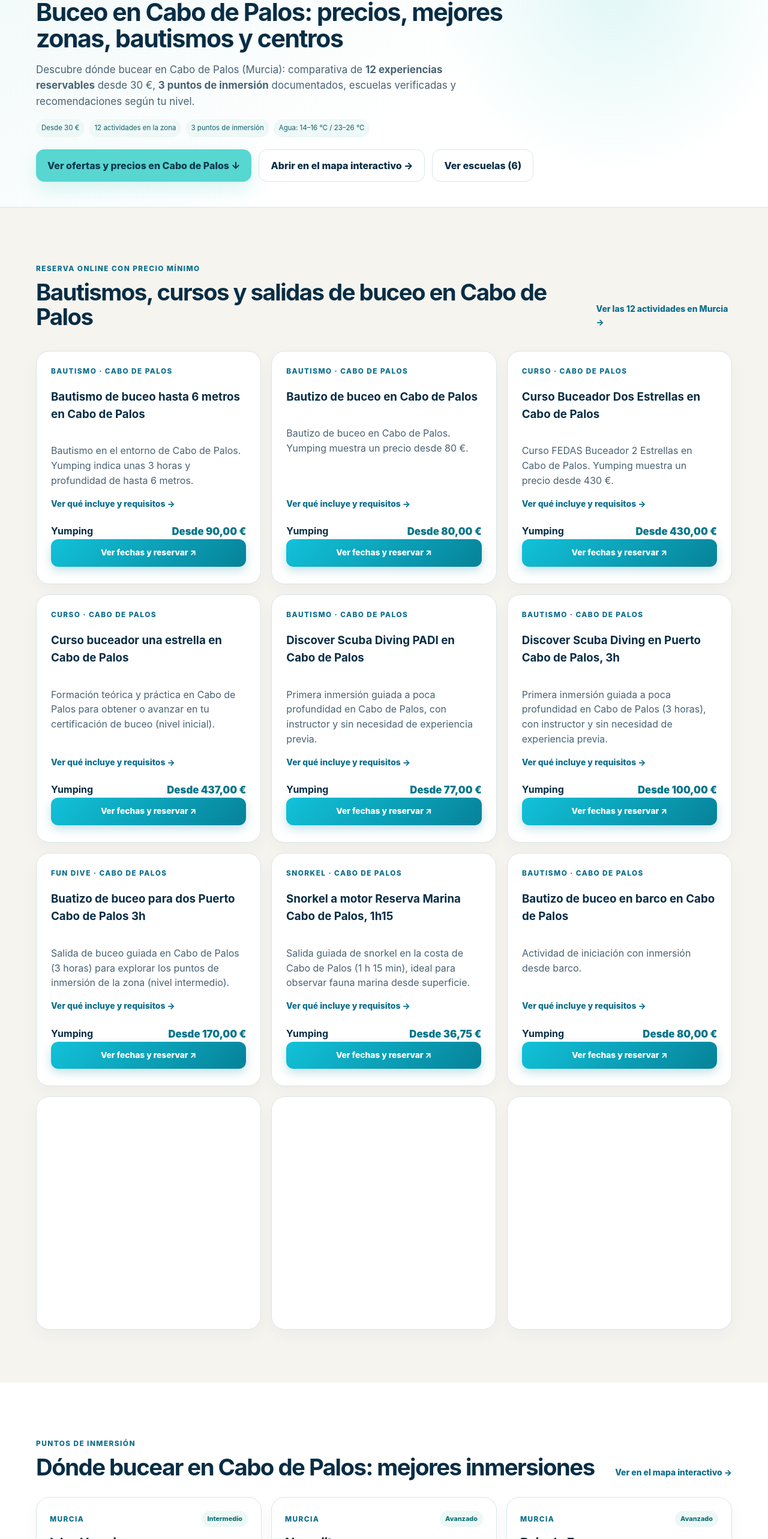
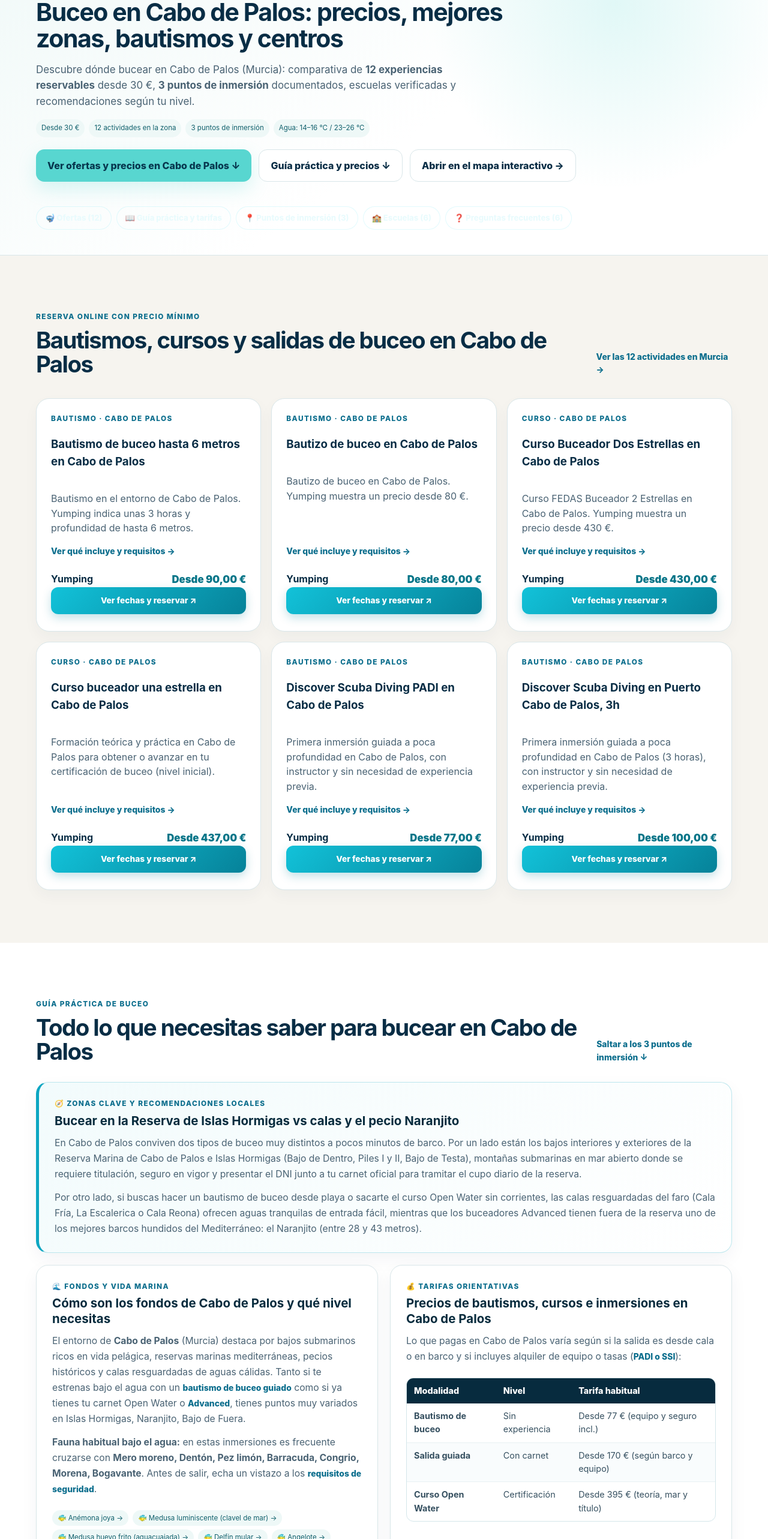
Before and after one commit to poldoria6-droi/buceo, a Next.js app: page /buceo/cabo-de-palos in a window 1280 px wide. Shown: the part 209-2775 px from the top of the page at 60% size. Built offline with nearby package versions, Linux system fonts and the light colour scheme; no server answers.

Commit message:
feat(ux): move destination practical guide up into visual cards and add jump navigation

```diff
--- a/app/buceo/[slug]/page.tsx
+++ b/app/buceo/[slug]/page.tsx
@@ -124,23 +124,43 @@ export default async function DestinationPage({ params }: Props) {
             <a href="#actividades" className="button button-primary">
               Ver ofertas y precios en {destination.name} ↓
             </a>
+            <a href="#guia" className="button button-ghost-dark">
+              Guía práctica y precios ↓
+            </a>
             <Link
               href={`/actividades/#mapa&region=${encodeURIComponent(destCommunity)}`}
               className="button button-ghost-dark"
             >
               Abrir en el mapa interactivo →
             </Link>
-            {seoData.matchedCenters.length > 0 && (
-              <a href="#escuelas" className="button button-ghost-dark">
-                Ver escuelas ({seoData.matchedCenters.length})
+          </div>
+
+          <nav className="destination-jump-nav" aria-label={`Secciones sobre buceo en ${destination.name}`}>
+            {seoData.featuredActivities.length > 0 && (
+              <a href="#actividades" className="destination-jump-link">
+                🤿 Ofertas ({seoData.totalCount})
               </a>
             )}
-          </div>
+            <a href="#guia" className="destination-jump-link">
+              📖 Guía práctica y tarifas
+            </a>
+            <a href="#inmersiones" className="destination-jump-link">
+              📍 Puntos de inmersión ({sites.length})
+            </a>
+            {seoData.matchedCenters.length > 0 && (
+              <a href="#escuelas" className="destination-jump-link">
+                🏫 Escuelas ({seoData.matchedCenters.length})
+              </a>
+            )}
+            <a href="#faq" className="destination-jump-link">
+              ❓ Preguntas frecuentes ({seoData.faqs.length})
+            </a>
+          </nav>
         </div>
       </section>
 
       {seoData.featuredActivities.length > 0 && (
-        <section id="actividades" className="section section-soft">
+        <section id="actividades" className="section section-soft destination-section-anchor">
           <div className="container">
             <div className="section-heading">
               <div>
@@ -155,7 +175,7 @@ export default async function DestinationPage({ params }: Props) {
               </Link>
             </div>
             <div className="guide-grid">
-              {seoData.featuredActivities.map((activity) => (
+              {seoData.featuredActivities.slice(0, 6).map((activity) => (
                 <article className="guide-card" key={activity.slug}>
                   <span className="eyebrow">
                     {activity.type} · {activity.destination}
@@ -175,7 +195,171 @@ export default async function DestinationPage({ params }: Props) {
         </section>
       )}
 
-      <section className="section">
+      <section id="guia" className="section destination-section-anchor">
+        <div className="container">
+          <div className="section-heading">
+            <div>
+              <span className="eyebrow">GUÍA PRÁCTICA DE BUCEO</span>
+              <h2>Todo lo que necesitas saber para bucear en {destination.name}</h2>
+            </div>
+            <a href="#inmersiones" className="text-link">
+              Saltar a los {sites.length} puntos de inmersión ↓
+            </a>
+          </div>
+
+          <div className="destination-guide-grid">
+            {seoData.localLongTail && (
+              <article className="destination-guide-card destination-guide-card--highlight">
+                <span className="eyebrow">🧭 ZONAS CLAVE Y RECOMENDACIONES LOCALES</span>
+                <h3>{seoData.localLongTail.heading}</h3>
+                {seoData.localLongTail.paragraphs.map((paragraph, idx) => (
+                  <p key={idx}>{paragraph}</p>
+                ))}
+                {destination.slug === "el-hierro" && (
+                  <p>
+                    👉 Si estás cuadrando aviones o ferry interinsular, alojamiento y bonos de inmersión, te hemos preparado una{" "}
+                    <Link href="/guias/viaje-de-buceo-a-el-hierro" className="text-link">
+                      guía paso a paso para organizar tu viaje de buceo a El Hierro (La Restinga) →
+                    </Link>
+                  </p>
+                )}
+              </article>
+            )}
+
+            <article className="destination-guide-card">
+              <span className="eyebrow">🌊 FONDOS Y VIDA MARINA</span>
+              <h3>
+                {destination.slug === "madrid"
+                  ? `Cómo funcionan los cursos y bautismos en ${destination.name}`
+                  : `Cómo son los fondos de ${destination.name} y qué nivel necesitas`}
+              </h3>
+              <p>
+                El entorno de <strong>{destination.name}</strong> ({destination.region}) destaca por{" "}
+                {seoData.climate.marineEnvironment}. Tanto si te estrenas bajo el agua con un{" "}
+                <Link href="/guias/bautismo-de-buceo-en-espana" className="text-link">
+                  bautismo de buceo guiado
+                </Link>{" "}
+                como si ya tienes tu carnet Open Water o{" "}
+                <Link href="/guias/curso-advanced-open-water-espana" className="text-link">
+                  Advanced
+                </Link>
+                , tienes puntos muy variados en {sites.map((s) => s.name).slice(0, 3).join(", ")}.
+              </p>
+              <p>
+                {destination.slug === "madrid" ? (
+                  <>
+                    Tras completar las clases en piscina climatizada o foso en {destination.name}, las salidas a mar abierto se organizan en Murcia, Alicante o la Costa Brava, donde verás especies como{" "}
+                    <strong>{animals.join(", ")}</strong>. Revisa antes los{" "}
+                  </>
+                ) : (
+                  <>
+                    <strong>Fauna habitual bajo el agua:</strong> en estas inmersiones es frecuente cruzarse con{" "}
+                    <strong>{animals.join(", ")}</strong>. Antes de salir, echa un vistazo a los{" "}
+                  </>
+                )}
+                <Link href="/guias/requisitos-para-bucear-en-espana" className="text-link">
+                  requisitos de seguridad
+                </Link>.
+              </p>
+              {matchedSpecies.length > 0 && (
+                <div className="hero-tags" style={{ marginTop: "0.5rem" }}>
+                  {matchedSpecies.map((sp) => (
+                    <Link
+                      key={sp.slug}
+                      href={`/fauna/${sp.slug}`}
+                      style={{ textDecoration: "none" }}
+                    >
+                      <span>🐠 {sp.name} →</span>
+                    </Link>
+                  ))}
+                </div>
+              )}
+            </article>
+
+            <article className="destination-guide-card">
+              <span className="eyebrow">💰 TARIFAS ORIENTATIVAS</span>
+              <h3>Precios de bautismos, cursos e inmersiones en {destination.name}</h3>
+              <p>
+                Lo que pagas en {destination.name} varía según si la salida es desde cala o en barco y si incluyes alquiler de equipo o tasas (<Link href="/guias/padi-vs-ssi-diferencias" className="text-link">PADI o SSI</Link>):
+              </p>
+              <div style={{ overflowX: "auto" }}>
+                <table>
+                  <thead>
+                    <tr>
+                      <th>Modalidad</th>
+                      <th>Nivel</th>
+                      <th>Tarifa habitual</th>
+                    </tr>
+                  </thead>
+                  <tbody>
+                    <tr>
+                      <td><strong>Bautismo de buceo</strong></td>
+                      <td>Sin experiencia</td>
+                      <td>
+                        {seoData.baptismFrom ? `Desde ${seoData.baptismFrom} €` : "60 € – 95 €"} (equipo y seguro incl.)
+                      </td>
+                    </tr>
+                    <tr>
+                      <td><strong>Salida guiada</strong></td>
+                      <td>Con carnet</td>
+                      <td>
+                        {seoData.diveFrom ? `Desde ${seoData.diveFrom} €` : "38 € – 65 €"} (según barco y equipo)
+                      </td>
+                    </tr>
+                    <tr>
+                      <td><strong>Curso Open Water</strong></td>
+                      <td>Certificación</td>
+                      <td>
+                        {seoData.courseFrom ? `Desde ${seoData.courseFrom} €` : "350 € – 490 €"} (teoría, mar y título)
+                      </td>
+                    </tr>
+                  </tbody>
+                </table>
+              </div>
+            </article>
+
+            <article className="destination-guide-card destination-guide-card--full">
+              <span className="eyebrow">🌡️ MEJOR ÉPOCA, TEMPERATURA DEL AGUA Y NEOPRENO</span>
+              <h3>Cuándo ir a bucear a {destination.name} y qué traje llevar</h3>
+              <ul>
+                <li>
+                  <strong>Mejores meses para bucear:</strong> {seoData.climate.bestMonths}.
+                </li>
+                <li>
+                  <strong>Temperatura del agua:</strong> entre <strong>{seoData.climate.waterTempWinter}</strong> en los meses más frescos y <strong>{seoData.climate.waterTempSummer}</strong> en verano y principio de otoño.
+                </li>
+                <li>
+                  <strong>Neopreno recomendado:</strong> {seoData.climate.wetsuitAdvice}
+                </li>
+              </ul>
+              <p>
+                👉 Puedes comparar todas las costas mes a mes en nuestro{" "}
+                <Link href="/guias/mejor-epoca-para-bucear-en-espana" className="text-link">
+                  calendario de temperatura del agua en España →
+                </Link>
+              </p>
+              {(destCommunity === "Canarias" || destCommunity === "Baleares") && (
+                <div className="editorial-tip" style={{ marginTop: "1rem", marginBottom: 0 }}>
+                  <p>
+                    ✈️ <strong>Si vuelas a {destination.name} para bucear:</strong> deja al menos 18–24 h sin bucear antes de tu vuelo de regreso. Si vas a hacer una sola salida suelta puedes sacarte el seguro diario en el propio centro, pero si viajas en avión con tu equipo o quieres llevar cubiertos vuelos, equipaje deportivo y buceo en una misma póliza, tienes un{" "}
+                    <a
+                      href={IATI_AFFILIATE_URL}
+                      target="_blank"
+                      rel="sponsored noopener noreferrer"
+                      className="text-link"
+                    >
+                      5 % de descuento en IATI Seguros desde aquí ↗
+                    </a>
+                    .
+                  </p>
+                </div>
+              )}
+            </article>
+          </div>
+        </div>
+      </section>
+
+      <section id="inmersiones" className="section section-soft destination-section-anchor">
         <div className="container">
           <div className="section-heading">
             <div>
@@ -198,7 +382,7 @@ export default async function DestinationPage({ params }: Props) {
       </section>
 
       {seoData.matchedCenters.length > 0 && (
-        <section id="escuelas" className="section section-soft">
+        <section id="escuelas" className="section destination-section-anchor">
           <div className="container">
             <div className="section-heading">
               <div>
@@ -232,155 +416,15 @@ export default async function DestinationPage({ params }: Props) {
         </section>
       )}
 
-      <section className="section">
+      <section id="faq" className="section section-soft destination-section-anchor">
         <div className="container">
-          <div className="guide-article">
-            <span className="eyebrow">GUÍA PRÁCTICA DE BUCEO</span>
-            <h2>Todo lo que necesitas saber para bucear en {destination.name}</h2>
-
-            <h3>
-              {destination.slug === "madrid"
-                ? `Cómo funcionan los cursos y bautismos de buceo en ${destination.name}`
-                : `Cómo son los fondos de ${destination.name} y qué nivel necesitas`}
-            </h3>
-            <p>
-              El entorno de <strong>{destination.name}</strong> ({destination.region}) destaca por{" "}
-              {seoData.climate.marineEnvironment}. Tanto si te estrenas bajo el agua con un{" "}
-              <Link href="/guias/bautismo-de-buceo-en-espana" className="text-link">
-                bautismo de buceo guiado
-              </Link>{" "}
-              como si ya tienes tu carnet Open Water o Advanced, tienes puntos muy variados en{" "}
-              {sites.map((s) => s.name).slice(0, 3).join(", ")}.
-            </p>
-
-            {seoData.localLongTail && (
-              <>
-                <h3>{seoData.localLongTail.heading}</h3>
-                {seoData.localLongTail.paragraphs.map((paragraph, idx) => (
-                  <p key={idx}>{paragraph}</p>
-                ))}
-                {destination.slug === "el-hierro" && (
-                  <p>
-                    👉 Si estás cuadrando aviones o ferry interinsular, alojamiento y bonos de inmersión, te hemos preparado una{" "}
-                    <Link href="/guias/viaje-de-buceo-a-el-hierro" className="text-link">
-                      guía paso a paso para organizar tu viaje de buceo a El Hierro (La Restinga) →
-                    </Link>
-                  </p>
-                )}
-              </>
-            )}
-
-            <h3>Precios de bautismos, cursos e inmersiones en {destination.name}</h3>
-            <p>
-              Lo que vas a pagar en {destination.name} depende sobre todo de si entras desde cala o en barco y de si necesitas alquilar el equipo completo o las tasas de certificación (<Link href="/guias/padi-vs-ssi-diferencias" className="text-link">PADI o SSI</Link>):
-            </p>
-            <div style={{ overflowX: "auto", margin: "1.25rem 0 1.75rem" }}>
-              <table>
-                <thead>
-                  <tr>
-                    <th>Modalidad en {destination.name}</th>
-                    <th>Nivel</th>
-                    <th>Tarifa habitual</th>
-                  </tr>
-                </thead>
-                <tbody>
-                  <tr>
-                    <td><strong>Bautismo de buceo</strong></td>
-                    <td>Sin experiencia previa</td>
-                    <td>
-                      {seoData.baptismFrom ? `Desde ${seoData.baptismFrom} €` : "Entre 60 € y 95 €"} (equipo y seguro incluidos)
-                    </td>
-                  </tr>
-                  <tr>
-                    <td><strong>Salidas guiadas (Fun Dive)</strong></td>
-                    <td>Con carnet (Open Water / Advanced)</td>
-                    <td>
-                      {seoData.diveFrom ? `Desde ${seoData.diveFrom} €` : "Entre 38 € y 65 €"} (según barco y alquiler de equipo)
-                    </td>
-                  </tr>
-                  <tr>
-                    <td><strong>Curso Open Water / Avanzado</strong></td>
-                    <td>Iniciación o subida de nivel</td>
-                    <td>
-                      {seoData.courseFrom ? `Desde ${seoData.courseFrom} €` : "Entre 350 € y 490 €"} (teoría, prácticas y título)
-                    </td>
-                  </tr>
-                </tbody>
-              </table>
+          <div className="section-heading">
+            <div>
+              <span className="eyebrow">DUDAS HABITUALES</span>
+              <h2>Preguntas frecuentes sobre bucear en {destination.name}</h2>
             </div>
-
-            <h3>Cuándo ir a bucear a {destination.name} y temperatura del agua</h3>
-            <ul>
-              <li>
-                <strong>Mejores meses:</strong> {seoData.climate.bestMonths}.
-              </li>
-              <li>
-                <strong>Temperatura del agua:</strong> entre <strong>{seoData.climate.waterTempWinter}</strong> en los meses más frescos y <strong>{seoData.climate.waterTempSummer}</strong> en verano y principio de otoño.
-              </li>
-              <li>
-                <strong>Neopreno recomendado:</strong> {seoData.climate.wetsuitAdvice}
-              </li>
-            </ul>
-            <p>
-              👉 Puedes ver la comparativa mes a mes en nuestro{" "}
-              <Link href="/guias/mejor-epoca-para-bucear-en-espana" className="text-link">
-                calendario de temperatura del agua en España →
-              </Link>
-            </p>
-            {(destCommunity === "Canarias" || destCommunity === "Baleares") && (
-              <div className="editorial-tip">
-                <p>
-                  ✈️ <strong>Si vuelas a {destination.name} para bucear:</strong> deja al menos 18–24 h sin bucear antes de tu vuelo de regreso. Si vas a hacer una sola salida suelta puedes sacarte el seguro diario en el propio centro, pero si viajas en avión con tu equipo o quieres llevar cubiertos vuelos, equipaje deportivo y buceo en una misma póliza, tienes un{" "}
-                  <a
-                    href={IATI_AFFILIATE_URL}
-                    target="_blank"
-                    rel="sponsored noopener noreferrer"
-                    className="text-link"
-                  >
-                    5 % de descuento en IATI Seguros desde aquí ↗
-                  </a>
-                  .
-                </p>
           </div>
-            )}
-
-            <h3>
-              {destination.slug === "madrid"
-                ? `Salidas a mar abierto y vida marina desde ${destination.name}`
-                : `Qué vida marina vas a ver bajo el agua en ${destination.name}`}
-            </h3>
-            <p>
-              {destination.slug === "madrid" ? (
-                <>
-                  Tras completar la teoría y los ejercicios en aguas confinadas (piscina climatizada o foso) en {destination.name}, las inmersiones de certificación en aguas abiertas se realizan en destinos costeros como Murcia, Alicante o la Costa Brava, donde es habitual observar especies como{" "}
-                  <strong>{animals.join(", ")}</strong>. Consulta siempre los{" "}
-                </>
-              ) : (
-                <>
-                  En los fondos de {destination.name} es frecuente observar especies habituales de la zona como{" "}
-                  <strong>{animals.join(", ")}</strong>. Antes de planificar tu salida, revisa los{" "}
-                </>
-              )}
-              <Link href="/guias/requisitos-para-bucear-en-espana" className="text-link">
-                requisitos de seguridad y conservación
-              </Link>.
-            </p>
-            {matchedSpecies.length > 0 && (
-              <div className="hero-tags" style={{ marginTop: "0.75rem", marginBottom: "1.75rem" }}>
-                {matchedSpecies.map((sp) => (
-                  <Link
-                    key={sp.slug}
-                    href={`/fauna/${sp.slug}`}
-                    style={{ textDecoration: "none" }}
-                  >
-                    <span>🐠 {sp.name} →</span>
-                  </Link>
-                ))}
-              </div>
-            )}
-
-            <h2>Preguntas frecuentes sobre bucear en {destination.name}</h2>
-            <div style={{ display: "grid", gap: "0.75rem", marginTop: "1rem" }}>
+          <div style={{ display: "grid", gap: "0.75rem", maxWidth: "880px" }}>
             {seoData.faqs.map((faq) => (
               <details
                 key={faq.question}
@@ -393,7 +437,6 @@ export default async function DestinationPage({ params }: Props) {
                 <p style={{ marginTop: "0.65rem", marginBottom: 0 }}>{faq.answer}</p>
               </details>
             ))}
-            </div>
           </div>
         </div>
       </section>
--- a/app/globals.css
+++ b/app/globals.css
@@ -728,3 +728,123 @@ html, body {
     grid-template-columns: 1fr;
   }
 }
+
+/* === DESTINATION JUMP NAV & VISUAL GUIDE CARDS === */
+.destination-jump-nav {
+  display: flex;
+  flex-wrap: wrap;
+  gap: 8px;
+  margin-top: 1.35rem;
+  padding-top: 1.15rem;
+  border-top: 1px solid rgba(255, 255, 255, 0.16);
+}
+.destination-jump-link {
+  display: inline-flex;
+  align-items: center;
+  gap: 6px;
+  padding: 8px 14px;
+  border-radius: 999px;
+  font-size: 0.82rem;
+  font-weight: 800;
+  color: #e9fbfd;
+  background: rgba(255, 255, 255, 0.1);
+  border: 1px solid rgba(152, 237, 246, 0.28);
+  text-decoration: none;
+  transition: background 0.15s ease, transform 0.15s ease, border-color 0.15s ease;
+}
+.destination-jump-link:hover {
+  background: rgba(34, 216, 238, 0.22);
+  border-color: rgba(152, 237, 246, 0.65);
+  transform: translateY(-1px);
+}
+.destination-section-anchor {
+  scroll-margin-top: 90px;
+}
+.destination-guide-grid {
+  display: grid;
+  grid-template-columns: repeat(2, minmax(0, 1fr));
+  gap: 20px;
+  margin-top: 1.5rem;
+}
+.destination-guide-card {
+  display: flex;
+  flex-direction: column;
+  padding: 26px;
+  border-radius: 20px;
+  background: #fff;
+  border: 1px solid var(--line);
+  box-shadow: 0 10px 28px rgba(8, 45, 69, 0.05);
+}
+.destination-guide-card--full {
+  grid-column: 1 / -1;
+}
+.destination-guide-card--highlight {
+  grid-column: 1 / -1;
+  background: linear-gradient(135deg, #f2fbfc 0%, #ffffff 100%);
+  border: 1px solid #bce6ed;
+  border-left: 5px solid #0ca6c2;
+}
+.destination-guide-card h3 {
+  margin: 6px 0 12px;
+  font-size: 1.28rem;
+  line-height: 1.25;
+  color: #062b3d;
+}
+.destination-guide-card p,
+.destination-guide-card li {
+  color: var(--ink-soft);
+  font-size: 0.98rem;
+  line-height: 1.65;
+}
+.destination-guide-card p {
+  margin: 0 0 0.85rem;
+}
+.destination-guide-card p:last-child {
+  margin-bottom: 0;
+}
+.destination-guide-card ul {
+  margin: 0.5rem 0 1rem;
+  padding-left: 1.2rem;
+}
+.destination-guide-card li {
+  margin-bottom: 0.45rem;
+}
+.destination-guide-card table {
+  width: 100%;
+  border-collapse: separate;
+  border-spacing: 0;
+  margin: 0.5rem 0 0;
+  border: 1px solid #d4e6ea;
+  border-radius: 12px;
+  overflow: hidden;
+  background: #fff;
+  font-size: 0.9rem;
+}
+.destination-guide-card thead th {
+  background: #072b3e;
+  color: #fff;
+  font-weight: 800;
+  text-align: left;
+  padding: 10px 12px;
+  border: 0 !important;
+}
+.destination-guide-card tbody td {
+  padding: 10px 12px !important;
+  border-bottom: 1px solid #e8f1f3 !important;
+  color: #365060;
+  vertical-align: top;
+}
+.destination-guide-card tbody tr:last-child td {
+  border-bottom: 0 !important;
+}
+.destination-guide-card tbody tr:nth-child(even) {
+  background: #f9fcfd;
+}
+@media (max-width: 860px) {
+  .destination-guide-grid {
+    grid-template-columns: 1fr;
+  }
+  .destination-guide-card {
+    padding: 20px;
+  }
+}
```
Lines whose indentation alone changed are shown as unchanged.
